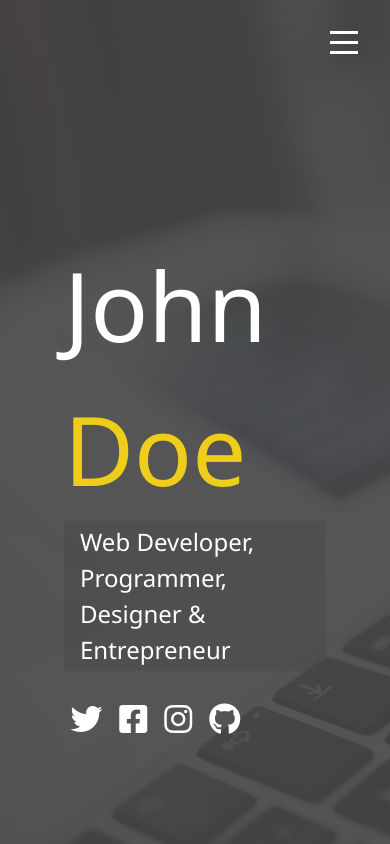
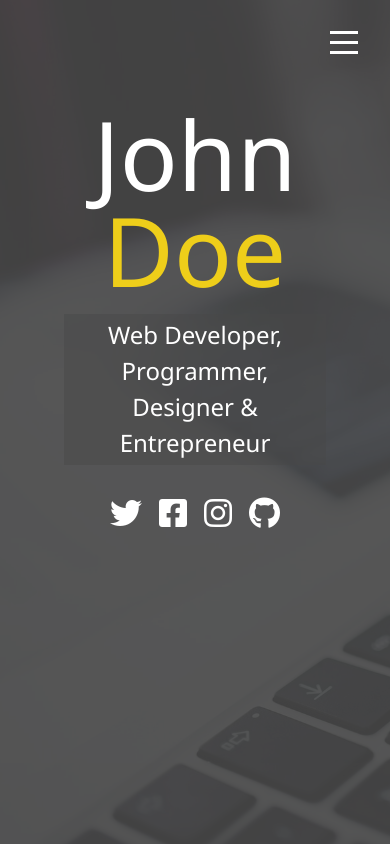
Before and after one commit to imrankrumon/ModernPortfolio, a website: page dist/index.html in a window 390 px wide. Drawn offline with Linux system fonts and the light colour scheme.

Commit message:
Added media queries and made menu overlay responsive

```diff
--- a/scss/_config.scss
+++ b/scss/_config.scss
@@ -28,3 +28,28 @@ $background-opacity: 0.9;
     }
   }
 }
+
+// Media Query Mixins
+@mixin mediaSm {
+  @media screen and (max-width: 500px) {
+    @content;
+  }
+}
+
+@mixin mediaMd {
+  @media screen and (max-width: 768px) {
+    @content;
+  }
+}
+
+@mixin mediaLg {
+  @media screen and (min-width: 769px) and (max-width: 1170px) {
+    @content;
+  }
+}
+
+@mixin mediaXl {
+  @media screen and (min-width: 1171px) {
+    @content;
+  }
+}
--- a/scss/_index.scss
+++ b/scss/_index.scss
@@ -1,3 +1,4 @@
 @forward 'config';
 @forward 'main';
 @forward 'menu';
+@forward 'mobile';
--- a/scss/_main.scss
+++ b/scss/_main.scss
@@ -49,7 +49,7 @@ a {
 
 main {
   padding: 4rem;
-  height: 100%;
+  height: 100vh;
 
   .home__icons {
     margin-top: 1rem;
--- a/scss/_menu.scss
+++ b/scss/_menu.scss
@@ -132,7 +132,7 @@
 
     &--link {
       display: inline-block;
-      font-size: 1.5rem;
+      font-size: 2rem;
       text-transform: uppercase;
       padding: 1rem 0;
       font-weight: 300;
--- /dev/null
+++ b/scss/_mobile.scss
@@ -0,0 +1,61 @@
+@use 'config' as *;
+
+@include mediaXl {
+}
+
+@include mediaLg {
+}
+
+@include mediaMd {
+  main {
+    align-items: center;
+    text-align: center;
+
+    .lg-heading {
+      line-height: 1;
+      margin-bottom: 1rem;
+    }
+  }
+
+  .header {
+    &__menu {
+      grid-template-columns: 1fr;
+
+      &--branding {
+        height: 30vh;
+        transform: translate(100%, 0);
+      }
+
+      &--portrait {
+        background: url('../img/portrait_small.jpg');
+        width: 150px;
+        height: 150px;
+      }
+
+      &--items {
+        height: 70vh;
+        transform: translate(-100%, 0);
+      }
+
+      &--link {
+        font-size: 1.875;
+      }
+    }
+  }
+}
+
+@include mediaSm {
+  main#home {
+    h1 {
+      margin-top: 5vh;
+    }
+  }
+
+  .header {
+    &__menu {
+      &--link {
+        font-size: 1.5rem;
+      }
+    }
+  }
+}
```
Also changed, not shown: dist/css/style.css.
